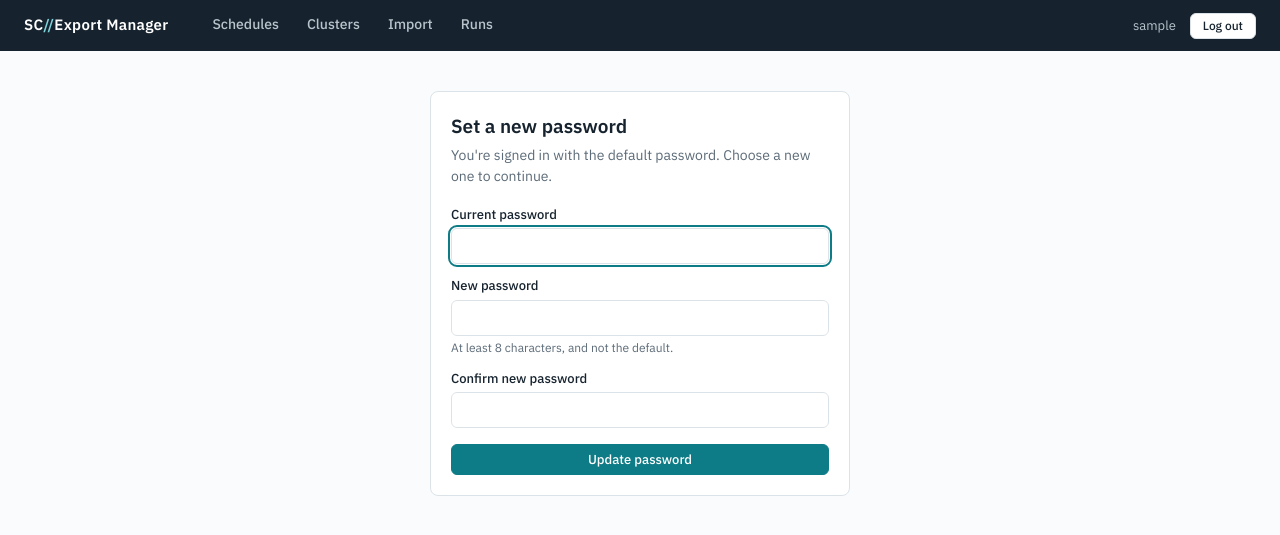
After one commit to wvcollenburg/hypercore-export-manager, a Flask app: page /account/password in a window 1280 px wide. The commit adds this page. Shown: the top 535 px of the page. Run offline with Flask 3, Linux system fonts and the light colour scheme; the visitor is signed in with stand-in values (Sample User, id 1); parts of the project's set-up code (start-up, migrations or seed data) failed here and were passed over.

Commit message:
feature(auth): created a simple username / password step to limit access

```diff
--- a/app.py
+++ b/app.py
@@ -7,7 +7,7 @@ import os
 import re
 
 from flask import (Flask, flash, jsonify, redirect, render_template, request,
-                   url_for)
+                   session, url_for)
 
 import models
 import scheduler
@@ -22,9 +22,83 @@ log = logging.getLogger("hcem")
 
 app = Flask(__name__)
 app.secret_key = os.environ.get("HCEM_SECRET", "dev-only")
+app.config.update(SESSION_COOKIE_HTTPONLY=True, SESSION_COOKIE_SAMESITE="Lax")
 
 models.init_db()
 scheduler.start()
+
+
+# --------------------------------------------------------------- authentication
+# Endpoints reachable without a session. Everything else requires login.
+_PUBLIC_ENDPOINTS = {"login", "static"}
+
+
+@app.before_request
+def require_login():
+    if request.endpoint in _PUBLIC_ENDPOINTS:
+        return
+    if not session.get("authenticated"):
+        return redirect(url_for("login", next=request.path))
+    # First login on the default password: pin the user to the change form.
+    if session.get("must_change") and request.endpoint not in ("account_password", "logout"):
+        return redirect(url_for("account_password"))
+
+
+def _safe_next(target):
+    """Only allow same-site relative redirects (guards against open redirect)."""
+    if target and target.startswith("/") and not target.startswith("//"):
+        return target
+    return url_for("index")
+
+
+@app.route("/login", methods=["GET", "POST"])
+def login():
+    if session.get("authenticated"):
+        return redirect(url_for("index"))
+    if request.method == "POST":
+        if models.check_credentials(request.form.get("username", "").strip(),
+                                    request.form.get("password", "")):
+            row = models.get_auth()
+            session.clear()
+            session["authenticated"] = True
+            session["username"] = row["username"]
+            session["must_change"] = bool(row["must_change"])
+            if session["must_change"]:
+                flash("Welcome. Set a new password before continuing.", "warn")
+                return redirect(url_for("account_password"))
+            return redirect(_safe_next(request.args.get("next")))
+        flash("Invalid username or password.", "error")
+    return render_template("login.html")
+
+
+@app.route("/logout", methods=["POST"])
+def logout():
+    session.clear()
+    flash("Signed out.", "ok")
+    return redirect(url_for("login"))
+
+
+@app.route("/account/password", methods=["GET", "POST"])
+def account_password():
+    must_change = bool(session.get("must_change"))
+    if request.method == "POST":
+        current = request.form.get("current", "")
+        new = request.form.get("new", "")
+        confirm = request.form.get("confirm", "")
+        if not models.check_credentials(session.get("username", "admin"), current):
+            flash("Current password is incorrect.", "error")
+        elif len(new) < 8:
+            flash("New password must be at least 8 characters.", "error")
+        elif new != confirm:
+            flash("New password and confirmation do not match.", "error")
+        elif new == "admin":
+            flash("Choose a password other than the default.", "error")
+        else:
+            models.set_admin_password(new)
+            session["must_change"] = False
+            flash("Password updated.", "ok")
+            return redirect(url_for("index"))
+    return render_template("account.html", must_change=must_change)
 
 
 # ------------------------------------------------------------------ dashboard
--- /dev/null
+++ b/templates/account.html
@@ -0,0 +1,29 @@
+{% extends "base.html" %}
+{% block title %}Change password · HyperCore Export Manager{% endblock %}
+{% block content %}
+<div class="card" style="max-width:420px; margin:40px auto">
+  <div class="pad">
+    <h2>{% if must_change %}Set a new password{% else %}Change password{% endif %}</h2>
+    <p class="sub" style="margin-bottom:18px">
+      {% if must_change %}You're signed in with the default password. Choose a new one to continue.
+      {% else %}Update the admin password for this manager.{% endif %}
+    </p>
+    <form method="post" action="{{ url_for('account_password') }}">
+      <div style="margin-bottom:12px">
+        <label for="current">Current password</label>
+        <input type="password" id="current" name="current" autocomplete="current-password" autofocus required>
+      </div>
+      <div style="margin-bottom:12px">
+        <label for="new">New password</label>
+        <input type="password" id="new" name="new" autocomplete="new-password" required>
+        <div class="hint">At least 8 characters, and not the default.</div>
+      </div>
+      <div style="margin-bottom:16px">
+        <label for="confirm">Confirm new password</label>
+        <input type="password" id="confirm" name="confirm" autocomplete="new-password" required>
+      </div>
+      <button class="primary" style="width:100%">Update password</button>
+    </form>
+  </div>
+</div>
+{% endblock %}
--- a/templates/base.html
+++ b/templates/base.html
@@ -137,12 +137,21 @@ details.addform .pad { border-top: 1px solid var(--line); }
 <body>
 <header>
   <h1>SC<span>//</span>Export Manager</h1>
+  {% if session.authenticated %}
   <nav>
     <a href="{{ url_for('schedules') }}" class="{{ 'active' if request.endpoint == 'schedules' }}">Schedules</a>
     <a href="{{ url_for('clusters') }}" class="{{ 'active' if request.endpoint in ('clusters', 'vms') }}">Clusters</a>
     <a href="{{ url_for('imports') }}" class="{{ 'active' if request.endpoint == 'imports' }}">Import</a>
     <a href="{{ url_for('runs') }}" class="{{ 'active' if request.endpoint == 'runs' }}">Runs</a>
   </nav>
+  <div style="margin-left:auto; display:flex; align-items:center; gap:14px">
+    <a href="{{ url_for('account_password') }}" class="{{ 'active' if request.endpoint == 'account_password' }}"
+       style="color:#b9c4cd; text-decoration:none; font-size:13px">{{ session.username }}</a>
+    <form method="post" action="{{ url_for('logout') }}" style="margin:0">
+      <button style="padding:6px 12px; font-size:12px">Log out</button>
+    </form>
+  </div>
+  {% endif %}
 </header>
 <main>
   {% with messages = get_flashed_messages(with_categories=true) %}
```
Also changed, not shown: models.py (+46 -0 lines), templates/login.html (added, +24 -0 lines).
